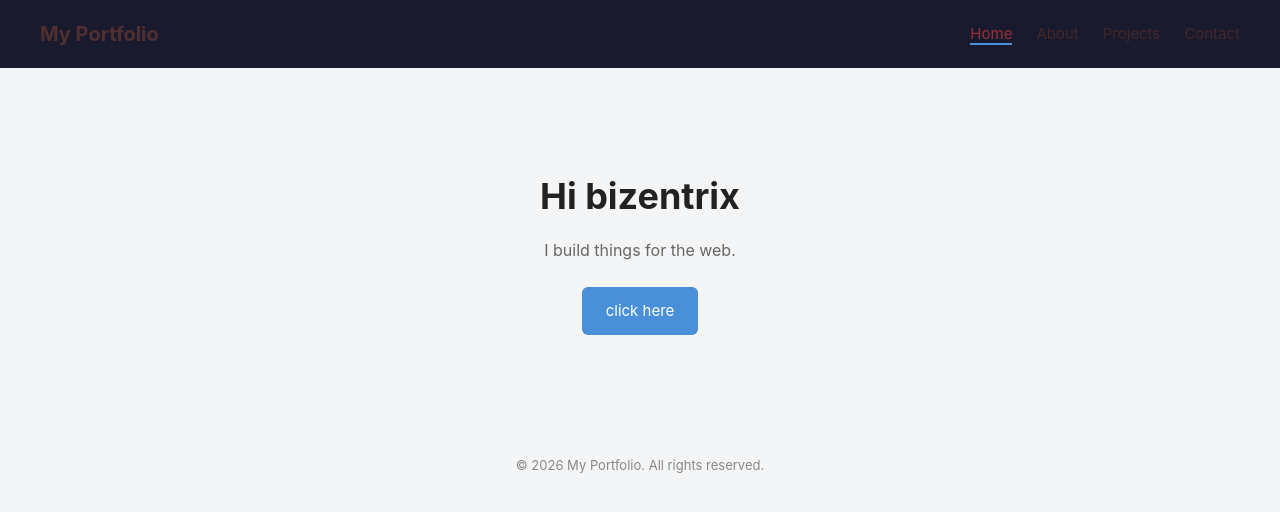
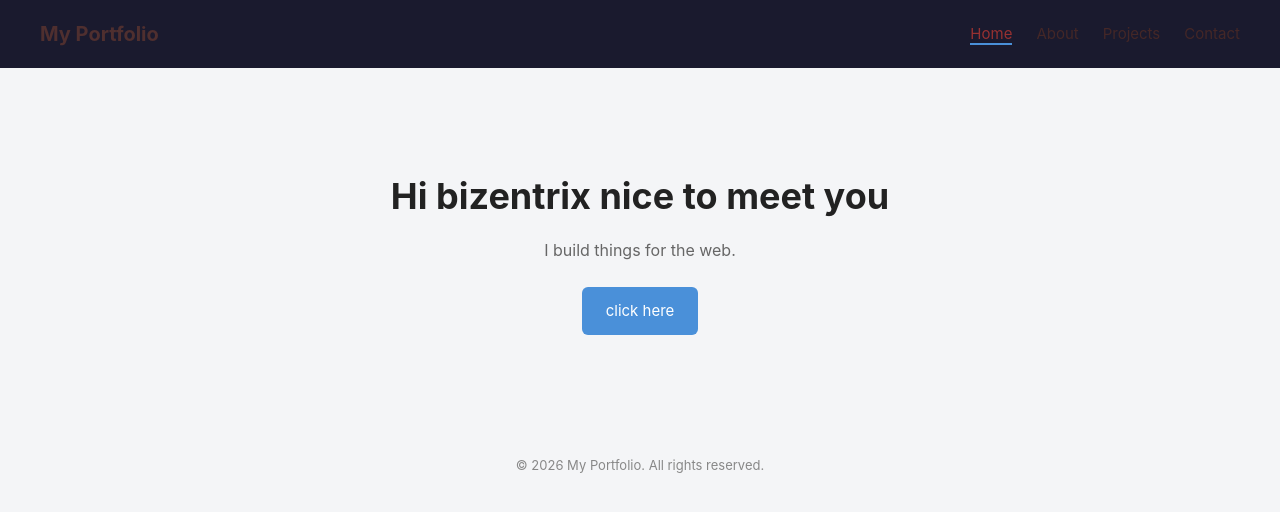
Before and after one commit to kavi12832-code/source-html-webpage, a plain HTML site: page docs/index.html in a window 1280 px wide. Drawn offline with Linux system fonts and the light colour scheme.

Commit message:
changed name bizentrix

```diff
--- a/docs/index.html
+++ b/docs/index.html
@@ -17,7 +17,7 @@
     </nav>
 
     <section class="hero">
-        <h1>Hi bizentrix</h1>
+        <h1>Hi bizentrix nice to meet you </h1>
         <p>I build things for the web.</p>
         <a href="projects.html" class="btn">click here</a>
     </section>
```
